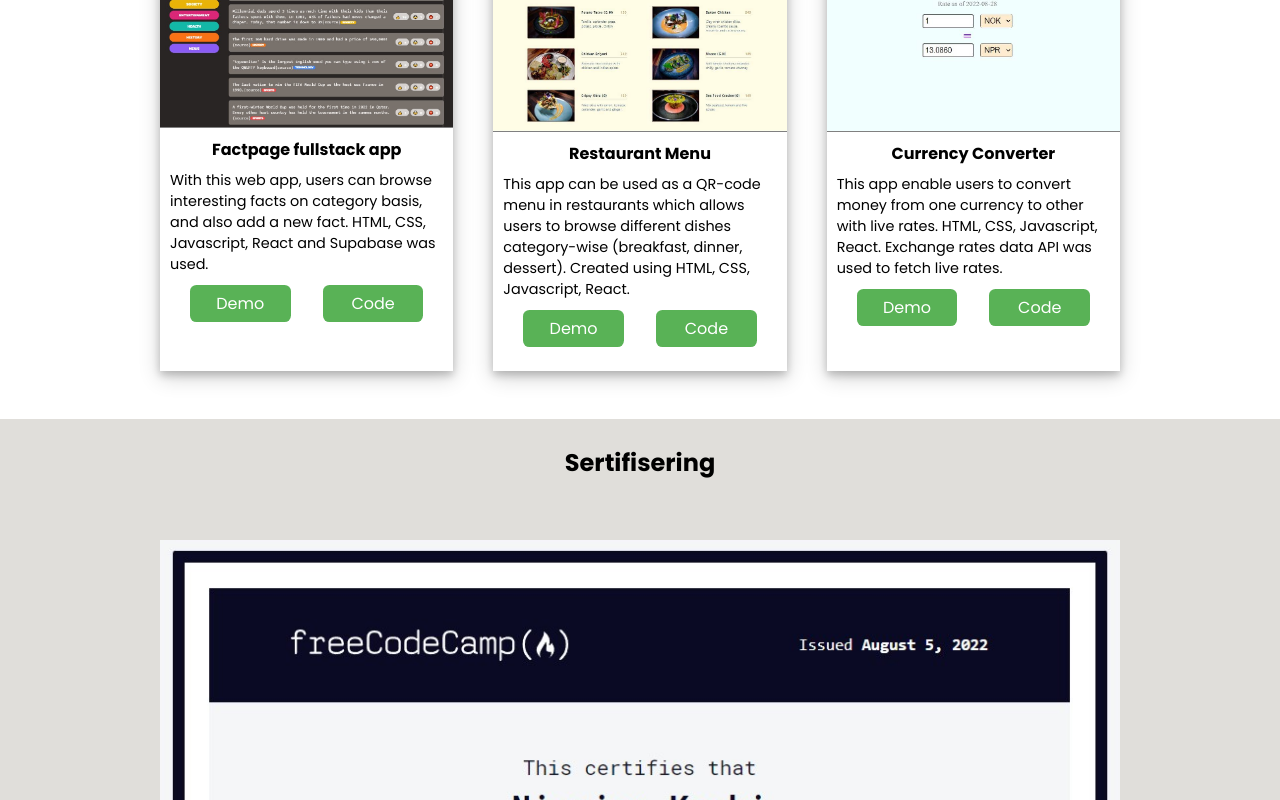
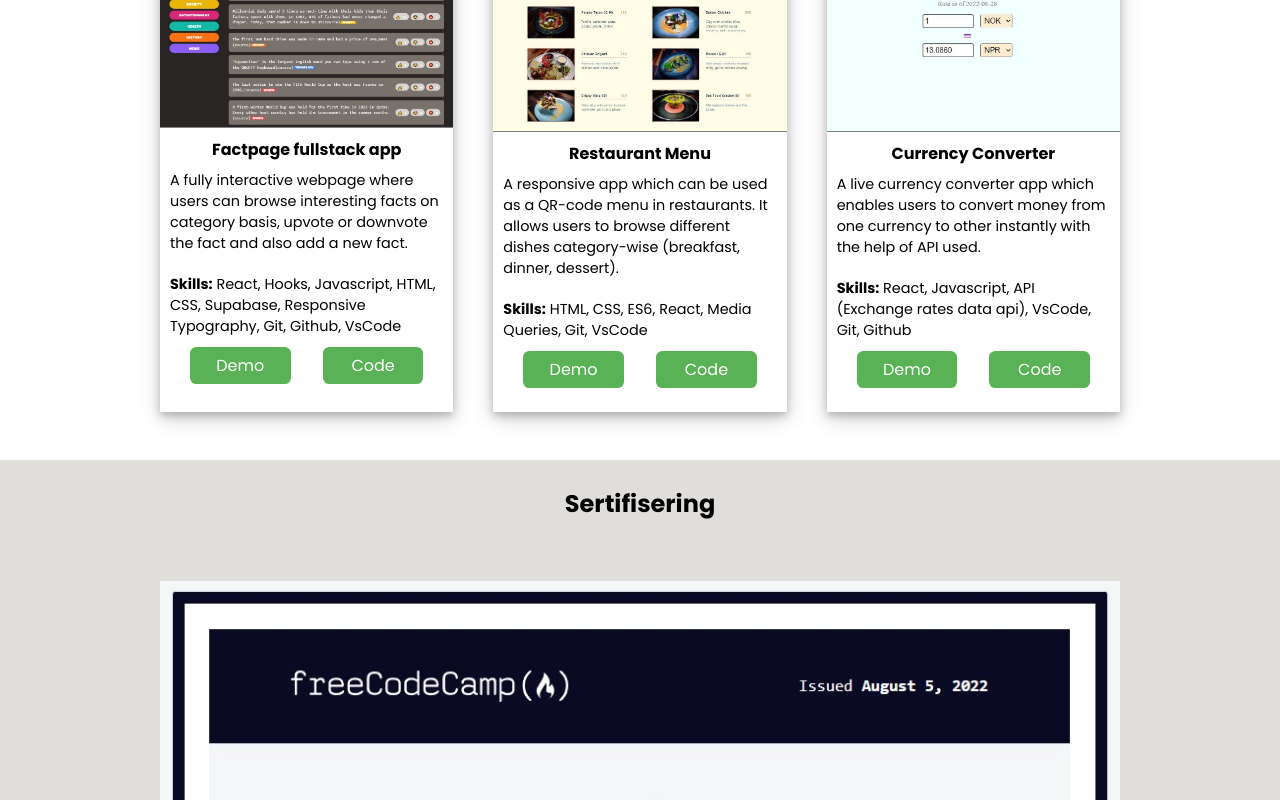
Before and after one commit to nirajan1985/portfolio-website, a React (Create React App) app: page / in a window 1280 px wide. Shown: the part 1000-1800 px from the top of the page. Built offline with nearby package versions, Linux system fonts and the light colour scheme.

Commit message:
adding new paragraph skills

```diff
--- a/src/components/project/Project.css
+++ b/src/components/project/Project.css
@@ -12,11 +12,21 @@
   overflow: hidden;
   border-bottom: 1px solid gray;
 }
-
-.portfolio_item p {
+/* .desc {
+  display: flex;
+  flex-direction: column;
+  row-gap: 20px;
+} */
+.text {
   text-align: left;
   padding: 10px 10px;
   margin-top: -40px;
+  line-height: normal;
+  font-size: 0.9rem;
+}
+.skills {
+  text-align: left;
+  padding: 10px 10px;
   line-height: normal;
   font-size: 0.9rem;
 }
--- a/src/components/project/Project.js
+++ b/src/components/project/Project.js
@@ -14,10 +14,13 @@ const Project = () => {
               <div className="portfolio_item-image">
                 <img src={item.image} alt="" />
               </div>
-
-              <h3>{item.title}</h3>
-              <p>{item.desc}</p>
-
+              <div className="desc">
+                <h3>{item.title}</h3>
+                <p className="text">{item.desc}</p>
+                <p className="skills">
+                  <strong>Skills:</strong> {item.skills}
+                </p>
+              </div>
               <div className="portfolio_btns">
                 <a
                   className="btn"
--- a/src/components/project/ProjectData.js
+++ b/src/components/project/ProjectData.js
@@ -7,7 +7,9 @@ const Data = [
     id: 1,
     image: r1,
     title: "Factpage fullstack app",
-    desc: "With this web app, users can browse interesting facts on category basis, and also add a new fact. HTML, CSS, Javascript, React and Supabase was used.",
+    desc: " A fully interactive webpage where users can browse interesting facts on category basis, upvote or downvote the fact and also add a new fact.",
+    skills:
+      "React, Hooks, Javascript, HTML, CSS, Supabase, Responsive Typography, Git, Github, VsCode",
     demo_link: "https://factpage.netlify.app/",
     github_link: "https://github.com/nirajan1985/factpage-fullstack-app",
   },
@@ -15,7 +17,8 @@ const Data = [
     id: 2,
     image: r2,
     title: "Restaurant Menu",
-    desc: "This app can be used as a QR-code menu in restaurants which allows users to browse different dishes category-wise (breakfast, dinner, dessert). Created using HTML, CSS, Javascript, React.",
+    desc: "A responsive app which can be used as a QR-code menu in restaurants. It allows users to browse different dishes category-wise (breakfast, dinner, dessert).",
+    skills: "HTML, CSS, ES6, React, Media Queries, Git, VsCode",
     demo_link: "https://1947gandhi-menu.vercel.app/",
     github_link: "https://github.com/nirajan1985/restaurant_menu",
   },
@@ -23,7 +26,9 @@ const Data = [
     id: 3,
     image: r3,
     title: "Currency Converter",
-    desc: " This app enable users to convert money from one currency to other with live rates. HTML, CSS, Javascript, React. Exchange rates data API was used to fetch live rates.",
+    desc: " A live currency converter app which enables users to convert money from one currency to other instantly with the help of API used.",
+    skills:
+      "React, Javascript, API (Exchange rates data api), VsCode, Git, Github",
     demo_link: "https://mycurrency-converter.vercel.app/",
     github_link: "https://github.com/nirajan1985/currencyconverter",
   },
```
